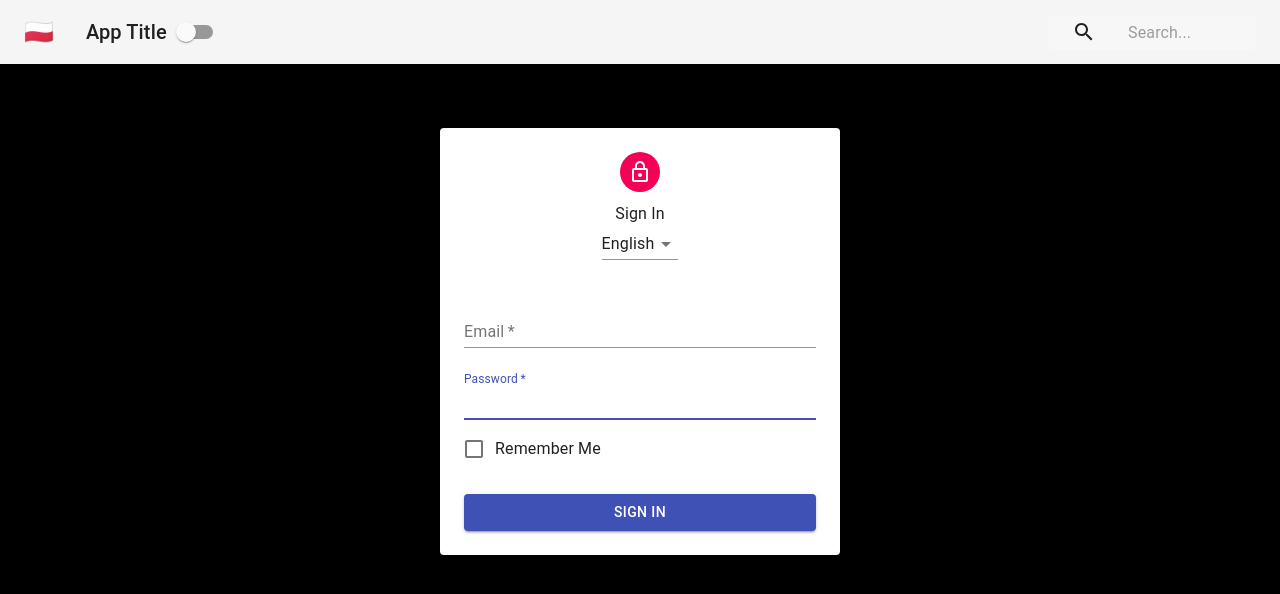
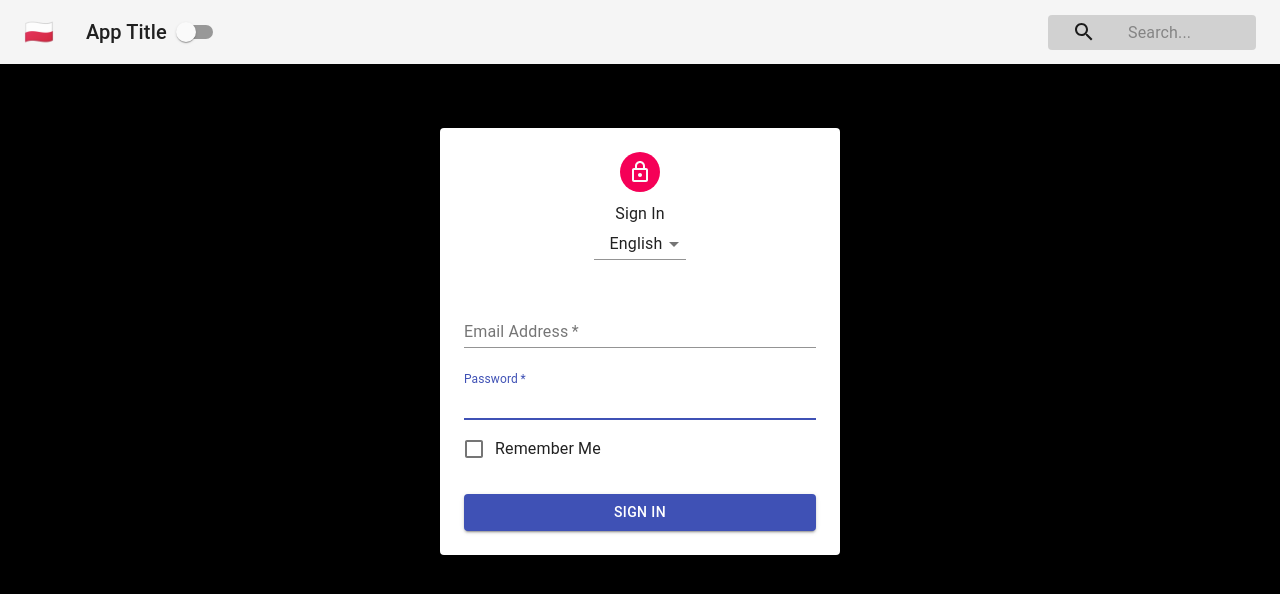
Before and after one commit to FIANA28/context-app, a React (Create React App) app: page / in a window 1280 px wide. Shown: the top 594 px of the page. Built offline with nearby package versions, Linux system fonts and the light colour scheme.

Commit message:
adding Language Context

```diff
--- a/src/App.js
+++ b/src/App.js
@@ -3,15 +3,18 @@ import Navbar from './Navbar';
 import Form from './Form';
 import PageContent from './PageContent';
 import { ThemeProvider } from './contexts/ThemeContext';
+import { LanguageProvider } from './contexts/LanguageContext';
 
 class App extends Component {
   render() {
     return (
       <ThemeProvider>
-        <PageContent>
-          <Navbar />
-          <Form />
-        </PageContent>
+        <LanguageProvider>
+          <PageContent>
+              <Navbar />
+              <Form />
+          </PageContent>
+        </LanguageProvider>
       </ThemeProvider>
     );
   }
--- a/src/Form.js
+++ b/src/Form.js
@@ -14,10 +14,35 @@ import Select from '@material-ui/core/Select';
 import { withStyles } from '@material-ui/core/styles';
 import styles from './styles/FormStyles'
 import { MenuItem } from '@material-ui/core';
+import { LanguageContext } from './contexts/LanguageContext';
+const words = {
+    polish: {
+        signIn: 'Zarejestruj się',
+        email: 'Adres e-mail',
+        password: 'Hasło',
+        remember: 'Zapamiętaj mnie'
+    },
+    english: {
+        signIn: 'Sign In',
+        email: 'Email Address',
+        password: 'Password',
+        remember: 'Remember Me'
+    },
+    finnish: {
+        signIn: 'Kirjaudu',
+        email: 'Sahköpostiosoite',
+        password: 'Salasana',
+        remember: 'Muista minua'
+    }
+}
 
 class Form extends Component {
+    static contextType = LanguageContext;
+
     render() {
         const { classes } = this.props;
+        const { language, changeLanguage } = this.context;
+        const { email, signIn, password, remember } = words[language];
         return (
         <main className={classes.main}>
             <Paper className={classes.paper}>
@@ -25,28 +50,28 @@ class Form extends Component {
                     <LockOutlinedIcon />
                 </Avatar>
                 <Typography variant='subtitle1'>
-                        Sign In
+                    {signIn}
                 </Typography>
-                    <Select value='english'>
-                        <MenuItem  value='polish'>Polish</MenuItem>
-                        <MenuItem value='finnish'>Finnish</MenuItem>
+                <Select className={classes.option} value={language} onChange={changeLanguage}>
+                    <MenuItem value='polish'>Polski</MenuItem>
+                    <MenuItem value='finnish'>Suomi</MenuItem>
                     <MenuItem value='english'>English</MenuItem>
                 </Select>
                 <form className={classes.form}>
                     <FormControl margin='normal' required fullWidth>
                         <InputLabel htmlFor='email'>
-                            Email
+                            {email}
                         </InputLabel>
                         <Input id='email' name='email' autoFocus />
                     </FormControl>
                     <FormControl margin='normal' required fullWidth>
                         <InputLabel htmlFor='password'>
-                            Password
+                            {password}
                         </InputLabel>
                         <Input id='password' name='password' autoFocus />
                     </FormControl>
-                        <FormControlLabel control={<Checkbox color='primary'/>} label='Remember Me'/>
-                        <Button className={classes.submit} variant='contained' type="submit" color='primary' fullWidth>Sign In</Button>
+                    <FormControlLabel control={<Checkbox color='primary'/>} label={remember}/>
+                    <Button className={classes.submit} variant='contained' type="submit" color='primary' fullWidth>{signIn}</Button>
                 </form>
             </Paper>
         </main>
--- a/src/Navbar.js
+++ b/src/Navbar.js
@@ -12,6 +12,7 @@ import { ThemeContext } from './contexts/ThemeContext';
 
 class Navbar extends Component {
     static contextType = ThemeContext;
+
     render() {
         const { isDarkMode, toggleTheme } = this.context;
         const { classes } = this.props;
--- /dev/null
+++ b/src/contexts/LanguageContext.js
@@ -0,0 +1,23 @@
+import React, { Component, createContext} from 'react';
+
+export const LanguageContext = createContext();
+
+export class LanguageProvider extends Component {
+    constructor (props){
+        super(props);
+        this.state = {language: 'english'};
+        this.changeLanguage = this.changeLanguage.bind(this);
+    }
+
+    changeLanguage(e){
+        this.setState({ language: e.target.value });
+    }
+
+    render() {
+        return (
+        <LanguageContext.Provider value={{ ...this.state, changeLanguage: this.changeLanguage }}>
+            {this.props.children}
+        </LanguageContext.Provider>
+        );
+    }
+}
--- a/src/styles/FormStyles.js
+++ b/src/styles/FormStyles.js
@@ -1,3 +1,5 @@
+import { CenterFocusStrong } from "@material-ui/icons";
+
 const styles = theme => ({
     main: {
         width: 'auto',
@@ -25,6 +27,9 @@ const styles = theme => ({
         width: '100%',
         marginTop: theme.spacing.unit * 3
     },
+    option: {
+        paddingLeft: `${theme.spacing.unit*2}px`,
+    },
     submit: {
         marginTop: theme.spacing.unit * 3
     }
--- a/src/styles/NavBarStyles.js
+++ b/src/styles/NavBarStyles.js
@@ -21,9 +21,9 @@ const styles = theme => ({
   search: {
       position: 'relative',
       borderRadius: theme.shape.borderRadius,
-      backgroundColor: fade(theme.palette.common.white, 0.15),
+      backgroundColor: fade(theme.palette.common.black, 0.15),
       '&:hover': {
-          backgroundColor: fade(theme.palette.common.white, 0.25)
+          backgroundColor: fade(theme.palette.common.black, 0.25)
       },
       marginLeft: 0,
       width: '100%',
```
Also changed, not shown: 1 other file (tests, documents, lock files or other folders). Lines whose indentation alone changed are shown as unchanged.
